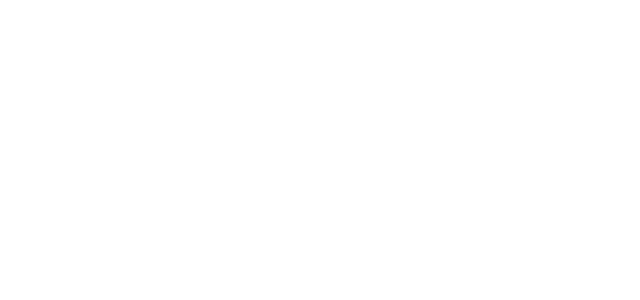
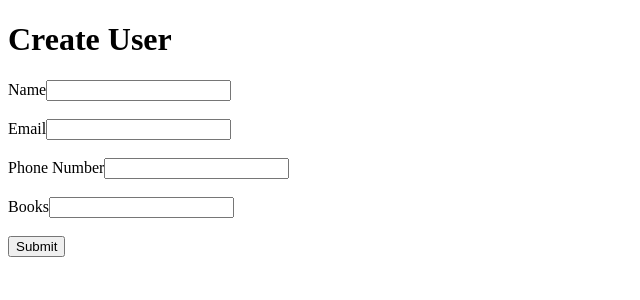
Before and after one commit to MeharaSahabandu/React-CRUD_weekday_Assignment, a React (Vite) app in the folder sample/: page /addUser in a window 1280 px wide. Before the commit this address had no page. Shown: the top 300 px of the page, without its empty margins (0-640 px from the left). Built offline with nearby package versions, Linux system fonts and the light colour scheme.

Commit message:
added users

```diff
--- a/sample/src/App.jsx
+++ b/sample/src/App.jsx
@@ -3,6 +3,8 @@ import "./App.css";
 import Users from "./components/User/Users";
 import {BrowserRouter as Router, Routes, Route} from "react-router-dom";
 import Books from "./components/Book/Books";
+import CreateUser from "./components/User/CreateUser";
+import CreateBook from "./components/Book/CreateBooks";
 
 function App() {
 
@@ -10,6 +12,8 @@ function App() {
     <Router>
       <Routes>
         <Route path="/" element={ <><Users /><Books/></>} />
+        <Route path="/addUser" element={<CreateUser />} />
+        <Route path="/addBook" element={<CreateBook />} />
       </Routes>
     </Router>
   );
--- a/sample/src/components/Book/Books.jsx
+++ b/sample/src/components/Book/Books.jsx
@@ -1,5 +1,6 @@
 import React from "react";
 import { useSelector } from "react-redux";
+import { Link } from "react-router-dom";
 
 export default function Books() {
   const books = useSelector((state) => state.books);
@@ -7,6 +8,7 @@ export default function Books() {
   return (
     <div>
       <h1>Books</h1>
+      <Link to ='/addBook'>Add Book</Link>
       {/* table to display books */}
       <table>
         <thead>
--- a/sample/src/components/Book/CreateBooks.jsx
+++ b/sample/src/components/Book/CreateBooks.jsx
@@ -0,0 +1,24 @@
+import React from "react";
+
+export default function CreateBooks() {
+  return (
+    <div>
+      <h2>Add Books</h2>
+      <form>
+        <label>Book Name</label>
+        <input type="text" name="name" />
+        <br />
+        <br />
+        <label>Author</label>
+        <input type="text" name="author" />
+        <br />
+        <br />
+        <label>Price</label>
+        <input type="text" name="price" />
+        <br />
+        <br />
+        <button>Submit</button>
+      </form>
+    </div>
+  );
+}
--- a/sample/src/components/User/CreateUser.jsx
+++ b/sample/src/components/User/CreateUser.jsx
@@ -0,0 +1,67 @@
+import React from "react";
+import { useDispatch } from "react-redux";
+import { addUser } from "./UserReducer";
+import { useSelector } from "react-redux";
+import { useState } from "react";
+import { useNavigate } from "react-router-dom";
+
+export default function CreateUser() {
+  const [name, setName] = useState("");
+  const [email, setEmail] = useState("");
+  const [phone, setPhone] = useState(0);
+  const [books, setBooks] = useState("");
+  const navigate = useNavigate();
+
+  const users = useSelector((state) => state.users);
+
+  const dispatch = useDispatch();
+
+  const handleSubmit = (e) => {
+    e.preventDefault();
+    dispatch(addUser({ id: users [users.length-1].id+1,name, email, phone, books }));
+    navigate("/");
+  };
+
+
+  return (
+    <div>
+      <h1>Create User</h1>
+      {/* form to get user details */}
+      <form onSubmit={handleSubmit}>
+        <label>Name</label>
+        <input
+          type="text"
+          name="name"
+          onChange={(e) => setName(e.target.value)}
+        />
+        <br />
+        <br />
+        <label>Email</label>
+        <input
+          type="email"
+          name="email"
+          onChange={(e) => setEmail(e.target.value)}
+        />
+        <br />
+        <br />
+        <label>Phone Number</label>
+        <input
+          type="text"
+          name="phone"
+          onChange={(e) => setPhone(e.target.value)}
+        />
+        <br />
+        <br />
+        <label>Books</label>
+        <input
+          type="text"
+          name="books"
+          onChange={(e) => setBooks(e.target.value)}
+        />
+        <br />
+        <br />
+        <button>Submit</button>
+      </form>
+    </div>
+  );
+}
--- a/sample/src/components/User/UserReducer.jsx
+++ b/sample/src/components/User/UserReducer.jsx
@@ -2,9 +2,14 @@ import { createSlice } from "@reduxjs/toolkit";
 import { UserList } from "./UserData";
 
 const userSlice = createSlice({
-    name: "users",
-    initialState: UserList,
-    reducers: {}
+  name: "users",
+  initialState: UserList,
+  reducers: {
+    addUser: (state, action) => {
+      state.push(action.payload);
+    },
+  },
 });
 
 export default userSlice.reducer;
+export const { addUser } = userSlice.actions;
--- a/sample/src/components/User/Users.jsx
+++ b/sample/src/components/User/Users.jsx
@@ -1,5 +1,7 @@
 import React from "react";
 import { useSelector } from "react-redux";
+import { Link } from "react-router-dom";
+import { useNavigate } from "react-router-dom";
 
 export default function Users() {
   const users = useSelector((state) => state.users);
@@ -7,6 +9,7 @@ export default function Users() {
   return (
     <div>
       <h1>Users</h1>
+      <Link to ='/addUser'>Add User</Link>
       {/* table to display users */}
       <table>
         <thead>
```
